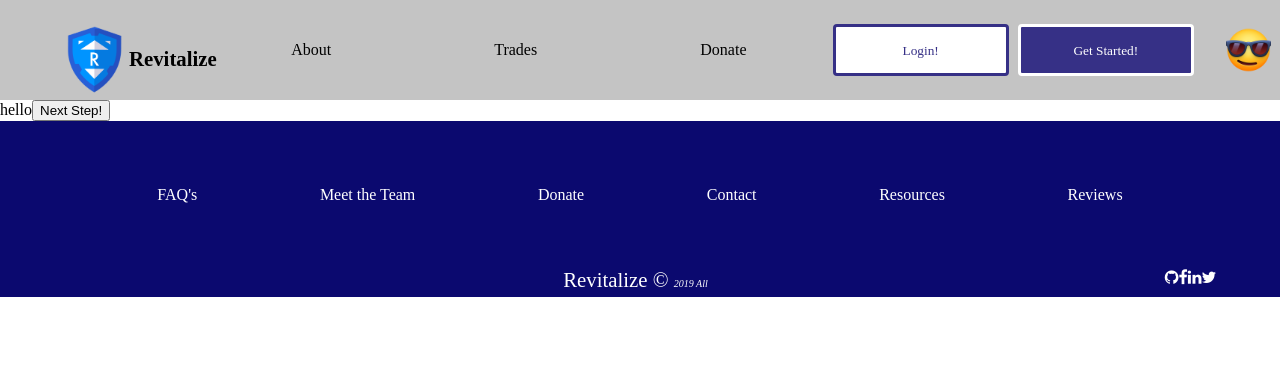
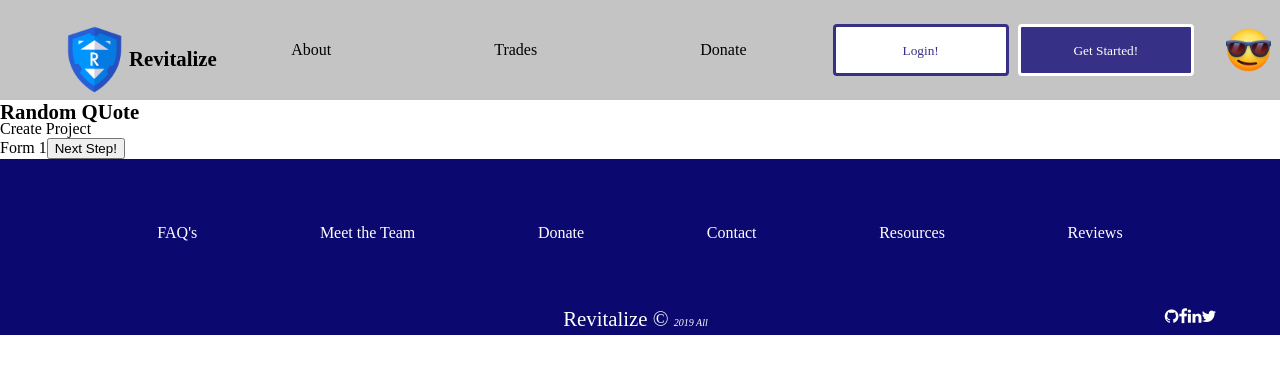
Before and after one commit to Revitalized-Playground/Front-End, a React (Create React App) app in the folder revclient/: page /createproject in a window 1280 px wide. Shown: the top 374 px of the page. Built offline with nearby package versions, Linux system fonts and the light colour scheme; a web font is replaced by a local one.

Commit message:
Minor bug gix

```diff
--- a/revclient/src/styles/base.scss
+++ b/revclient/src/styles/base.scss
@@ -15,7 +15,7 @@
 @import '../views/ProjectsHome/CTAplusTrending/CTAPlusTrades.scss';
 @import '../views/ProjectsHome/SubscribeCTA/SubscribeCTA.scss';
 @import '../views/ProjectsHome/RecomendedPlusStories/RecommendedPlusStories.scss';
-@import '../views/CreateProjForm/CreateProjForm.scss';
+@import '../views/CreateProjWizard/CreateProjWizard.scss';
 
 // Components Here
 @import '../components/Card/Card.scss';
--- a/revclient/src/views/App.jsx
+++ b/revclient/src/views/App.jsx
@@ -8,7 +8,7 @@ import LandingPage from '../views/Landing/LandingPage.jsx';
 import ProjectsHome from "../views/ProjectsHome/ProjectsHome.jsx";
 import Register from "../views/Register/Register.jsx";
 import Login from "../views/Login/Login"
-import CreateProjectWizard from './CreateProjForm/CreateProjectForm.jsx';
+import CreateProjectWizard from './CreateProjWizard/CreateProjectWizard.jsx';
 import '../styles/base.scss';
 
 
--- a/revclient/src/views/CreateProjForm/CreateProjForm.scss
+++ /dev/null
@@ -1,3 +0,0 @@
-.create-project-forms {
-	@include spaceForNav;
-}
--- a/revclient/src/views/CreateProjForm/CreateProjectForm.jsx
+++ /dev/null
@@ -1,23 +0,0 @@
-import React, { useState } from 'react';
-import Form1 from './Form1/Form1'
-
-const CreateProjectWizard = () => {
-    const [projectDetails, setProjectDetails] = useState({ projName: "", projStartDate: "", projDescription: "", projOwnerName: "", projAddress: "", city: "", state: "", zip: null, projectDuration: null, projBudget: null, difficultyLevel: null })
-    const [formPosition, setFormPosition] = useState(1)
-    return (
-        <div className="create-project-forms">
-            {formPosition === 1
-                ? <Form1
-                    setFormPosition={setFormPosition}
-                    setProjectDetails={setProjectDetails}
-                    projName={projectDetails.projName}
-                    projStartDate={projectDetails.projStartDate}
-                    projDescription={projectDetails.projDescription}
-                />
-                : <h1> Hello</h1>
-            }
-        </div>
-    );
-};
-
-export default CreateProjectWizard;
--- /dev/null
+++ b/revclient/src/views/CreateProjWizard/CreateProjWizard.scss
@@ -0,0 +1,5 @@
+@import './Form1/Form1.scss';
+
+.create-project-page {
+	@include spaceForNav;
+}
--- /dev/null
+++ b/revclient/src/views/CreateProjWizard/CreateProjectWizard.jsx
@@ -0,0 +1,29 @@
+import React, { useState } from 'react';
+import Form1 from './Form1/Form1'
+
+const CreateProjectWizard = () => {
+    const [projectDetails, setProjectDetails] = useState({ projName: "", projStartDate: "", projDescription: "", projOwnerName: "", projAddress: "", city: "", state: "", zip: null, projectDuration: null, projBudget: null, difficultyLevel: null })
+    const [formPosition, setFormPosition] = useState(1)
+    return (
+        <div className="create-project-page">
+            <div className="form-plus-quote-container">
+                <h2 className="quote">Random QUote</h2>
+                <div className="unknown">
+                    <h1 className="title">Create Project</h1>
+                    {formPosition === 1
+                        ? <Form1
+                            setFormPosition={setFormPosition}
+                            setProjectDetails={setProjectDetails}
+                            projName={projectDetails.projName}
+                            projStartDate={projectDetails.projStartDate}
+                            projDescription={projectDetails.projDescription}
+                        />
+                        : <h1> Hello</h1>
+                    }
+                </div>
+            </div>
+        </div>
+    );
+};
+
+export default CreateProjectWizard;
--- a/revclient/src/views/CreateProjForm/Form1/Form1.jsx
+++ b/revclient/src/views/CreateProjWizard/Form1/Form1.jsx
@@ -4,7 +4,7 @@ const Form1 = ({ projName, projStartDate, projDescription, setProjectDetails, se
 
     return (
         <form onSubmit={() => setFormPosition(2)} className="Form-1" >
-            hello
+            Form 1
             <button className="next-step">Next Step!</button>
         </form >
     );
--- /dev/null
+++ b/revclient/src/views/CreateProjWizard/Form1/Form1.scss
@@ -0,0 +1,3 @@
+form-1 {
+	height: 100px;
+}
```
